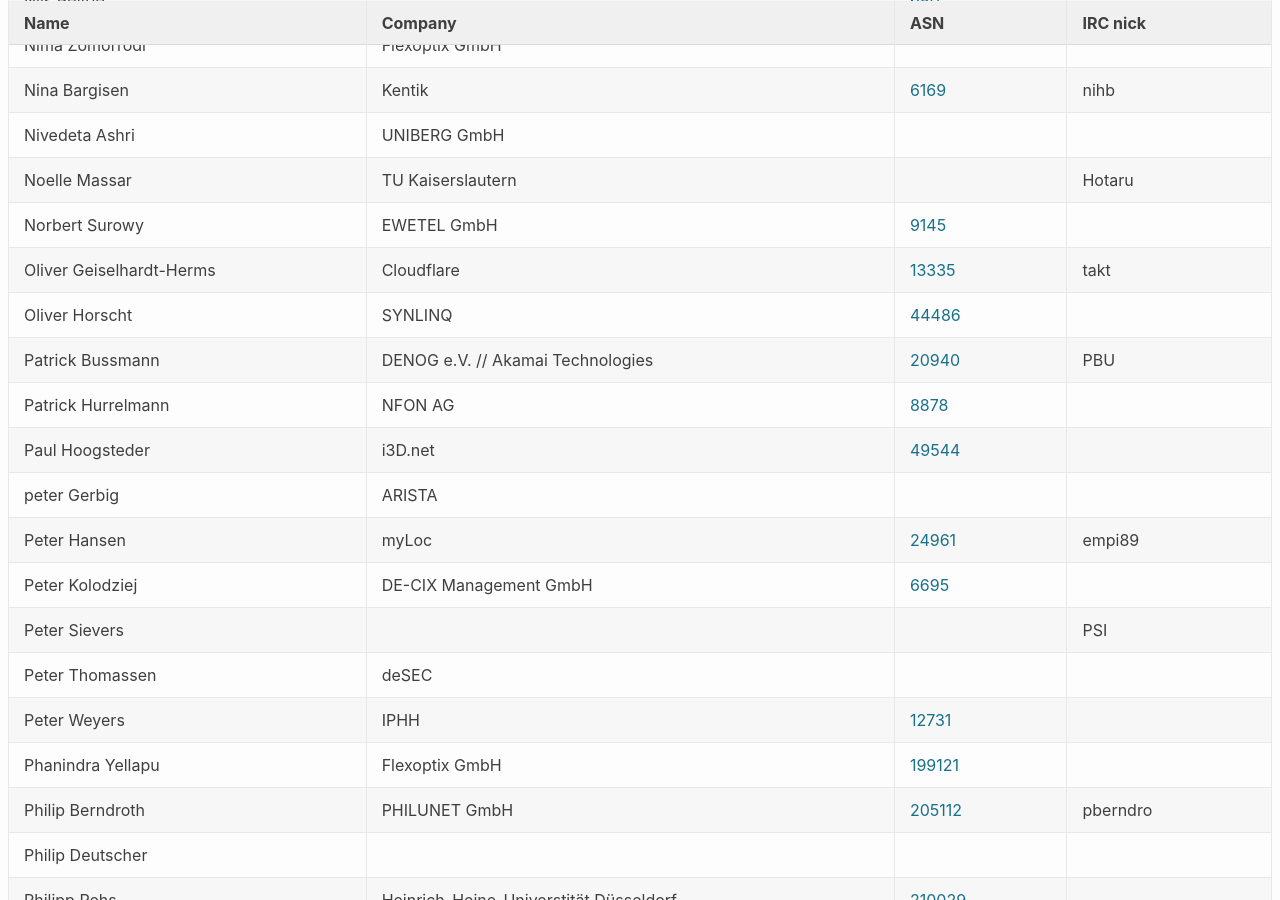
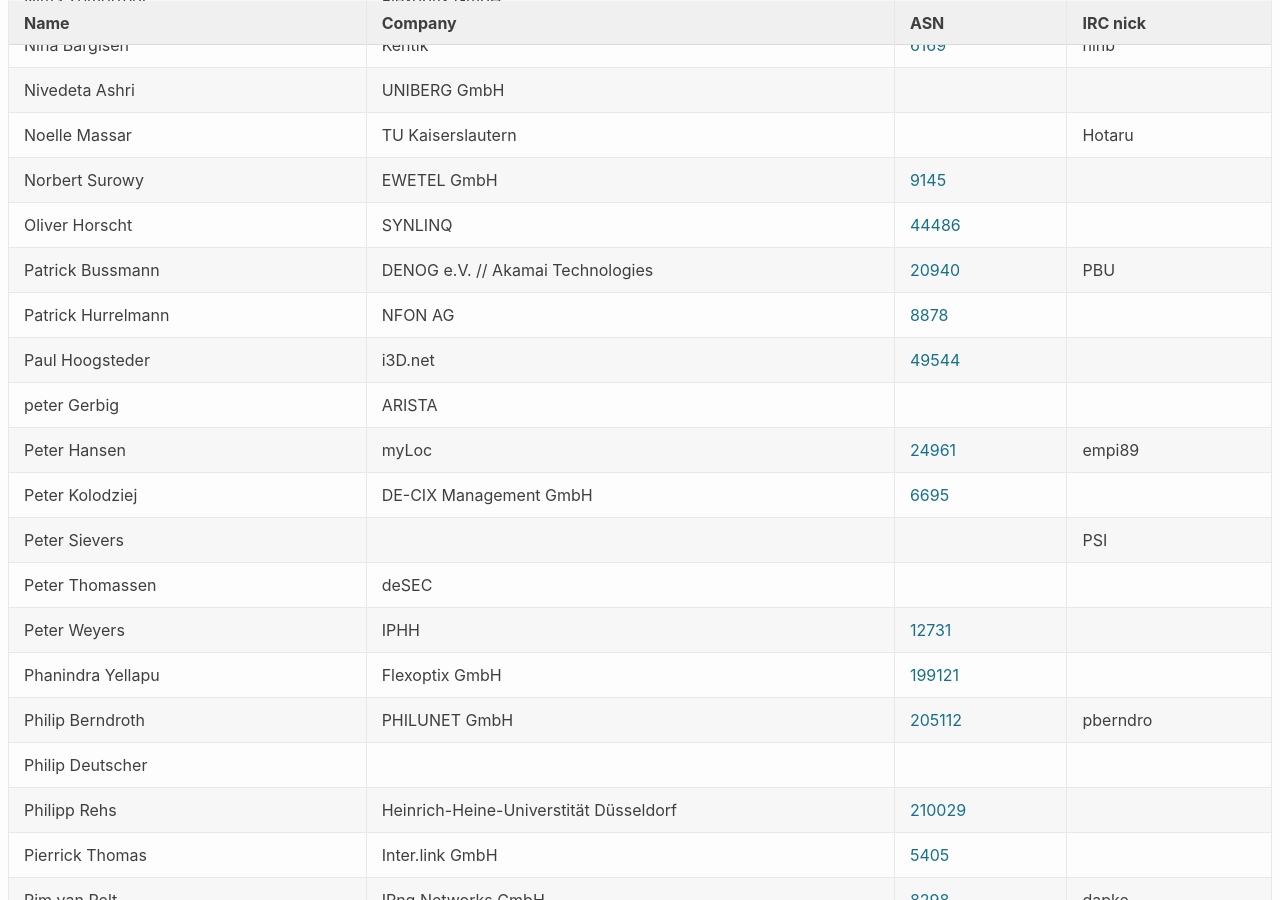
Before and after one commit to denog/pretix-attendeelist, a Jekyll site: the page built from denog14/index.md, in a window 1280 px wide and 900 px high, scrolled down 8164 px. Built offline with Jekyll 4.4.1, drawn with Linux system fonts in a browser that asks for light colours; some of the changed text lies outside the part shown.

Commit message:
Latest data: Mon Oct 31 23:10:52 UTC 2022

```diff
--- a/_data/attendees_denog14_onsite.json
+++ b/_data/attendees_denog14_onsite.json
@@ -354,12 +354,6 @@
     "asn": "9145"
   },
   {
-    "name": "Dominik Rimpf",
-    "company": "KIT",
-    "irc": "@ha2931:kit.edu",
-    "asn": "34878"
-  },
-  {
     "name": "Dragan Trailovic",
     "company": null,
     "irc": null,
@@ -1096,12 +1090,6 @@
     "company": "EWETEL GmbH",
     "irc": null,
     "asn": "9145"
-  },
-  {
-    "name": "Oliver Geiselhardt-Herms",
-    "company": "Cloudflare",
-    "irc": "takt",
-    "asn": "13335"
   },
   {
     "name": "Oliver Horscht",
```
